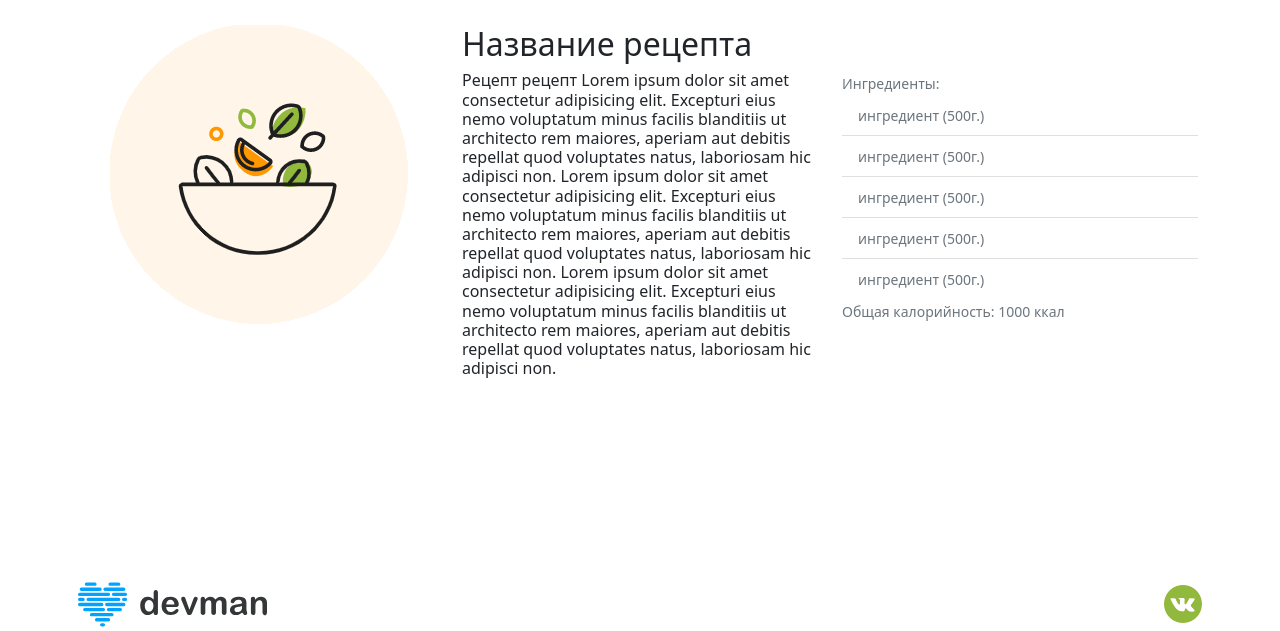
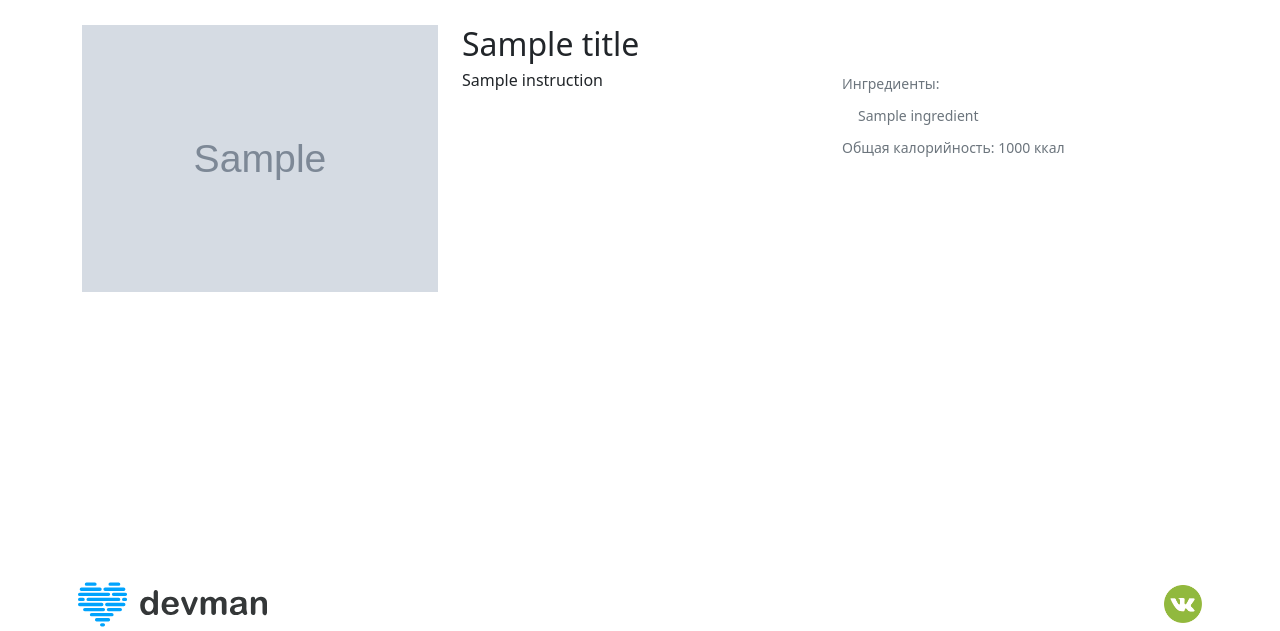
Before and after one commit to c-Door-in/food-plan-website, a Django app: template templates/card3.html in a window 1280 px wide. Shown: the part 82-713 px from the top of the page. Run offline with Django 4.2, Linux system fonts and the light colour scheme; the template is opened without the code that fills it: most values are stand-ins (such as "Sample title", 1, 10 or a date in 2020); grey boxes marked "Sample" are stand-in pictures; parts of the project's set-up code (start-up, migrations or seed data) failed here and were passed over.

Commit message:
make it better

```diff
--- a/templates/card3.html
+++ b/templates/card3.html
@@ -7,7 +7,7 @@
     <meta name="viewport" content="width=device-width, initial-scale=1.0">
     <link href="https://cdn.jsdelivr.net/npm/bootstrap@5.0.2/dist/css/bootstrap.min.css" rel="stylesheet"
         integrity="sha384-EVSTQN3/azprG1Anm3QDgpJLIm9Nao0Yz1ztcQTwFspd3yD65VohhpuuCOmLASjC" crossorigin="anonymous">
-    <link rel="stylesheet" href="style.css">
+    <link rel="stylesheet" href="/static/style.css">
     <title>План питания на неделю, меню, рецепты, список покупок. Классическое меню, безуглеводное меню</title>
 </head>
 <body>
@@ -15,7 +15,7 @@
         <nav class="navbar navbar-expand-md navbar-light fixed-top navbar__opacity">
             <div class="container">
                 <a class="navbar-brand" href="#">
-                    <img src="img/logo.8d8f24edbb5f.svg" height="55" width="189" alt="">
+                    <img src="/static/img/logo.8d8f24edbb5f.svg" height="55" width="189" alt="">
                 </a>
                 <button class="btn btn-outline-success me-2 shadow-none foodplan_green foodplan__border_green">Назад</button>
             </div>
@@ -27,29 +27,21 @@
                 <div class="row">
                     <div class="col-12 col-md-4 d-flex justify-content-center">
                         <div class="card foodplan__card_borderless">
-                            <img src="img/circle1.png" alt="">
+                            <img src='{{ image_url }}' alt="">
                         </div>
                     </div>
                     <div class="col-12 col-md-8 d-flex flex-column justify-content-between">
                         <div class="row">
-                            <h2>Название рецепта</h2>
+                            <h2>{{ title }}</h2>
                             <div class="col-12 col-sm-6">
-                                <h6>Рецепт рецепт Lorem ipsum dolor sit amet consectetur adipisicing elit. Excepturi eius nemo voluptatum minus
-                                    facilis blanditiis ut architecto rem maiores, aperiam aut debitis repellat quod voluptates natus, laboriosam hic
-                                    adipisci non. Lorem ipsum dolor sit amet consectetur adipisicing elit. Excepturi eius nemo voluptatum minus
-                                    facilis blanditiis ut architecto rem maiores, aperiam aut debitis repellat quod voluptates natus, laboriosam hic
-                                    adipisci non. Lorem ipsum dolor sit amet consectetur adipisicing elit. Excepturi eius nemo voluptatum minus
-                                    facilis blanditiis ut architecto rem maiores, aperiam aut debitis repellat quod voluptates natus, laboriosam hic
-                                    adipisci non.</h6>
+                                <h6>{{ instruction }}</h6>
                             </div>
                             <div class="col-12 col-sm-6">
                                 <small class="link-secondary">Ингредиенты:</small>
                                 <ul class="list-group list-group-flush">
-                                    <li class="list-group-item disabled"><small>ингредиент (500г.)</small></li>
-                                    <li class="list-group-item disabled"><small>ингредиент (500г.)</small></li>
-                                    <li class="list-group-item disabled"><small>ингредиент (500г.)</small></li>
-                                    <li class="list-group-item disabled"><small>ингредиент (500г.)</small></li>
-                                    <li class="list-group-item disabled"><small>ингредиент (500г.)</small></li>
+                                    {% for ingredient in ingredients %}
+                                        <li class="list-group-item disabled"><small>{{ ingredient }}</small></li>
+                                    {% endfor %}
                                 </ul>
                                 <small class="link-secondary">Общая калорийность: 1000 ккал</small>
                             </div>
@@ -63,11 +55,11 @@
         <nav class="navbar navbar-expand-md navbar-light mt-5">
             <div class="container p-2">
                 <a class="navbar-brand" href="#">
-                    <img src="img/logo.8d8f24edbb5f.svg" height="55" width="189" alt="">
+                    <img src="/static/img/logo.8d8f24edbb5f.svg" height="55" width="189" alt="">
                 </a>
                 <div class="footer__sideBtns d-flex">
                     <a href="#">
-                        <img src="img/vk.png" height="38" width="auto" alt="">
+                        <img src="/static/img/vk.png" height="38" width="auto" alt="">
                     </a>
                 </div>
             </div>
--- a/website/urls.py
+++ b/website/urls.py
@@ -1,7 +1,8 @@
 from django.urls import path
-from .views import mainpage
+from .views import mainpage, cardpage
 
 
 urlpatterns = [
     path('', mainpage),
+    path('card/', cardpage)
 ]
```
Also changed, not shown: website/views.py (+14 -0 lines).
